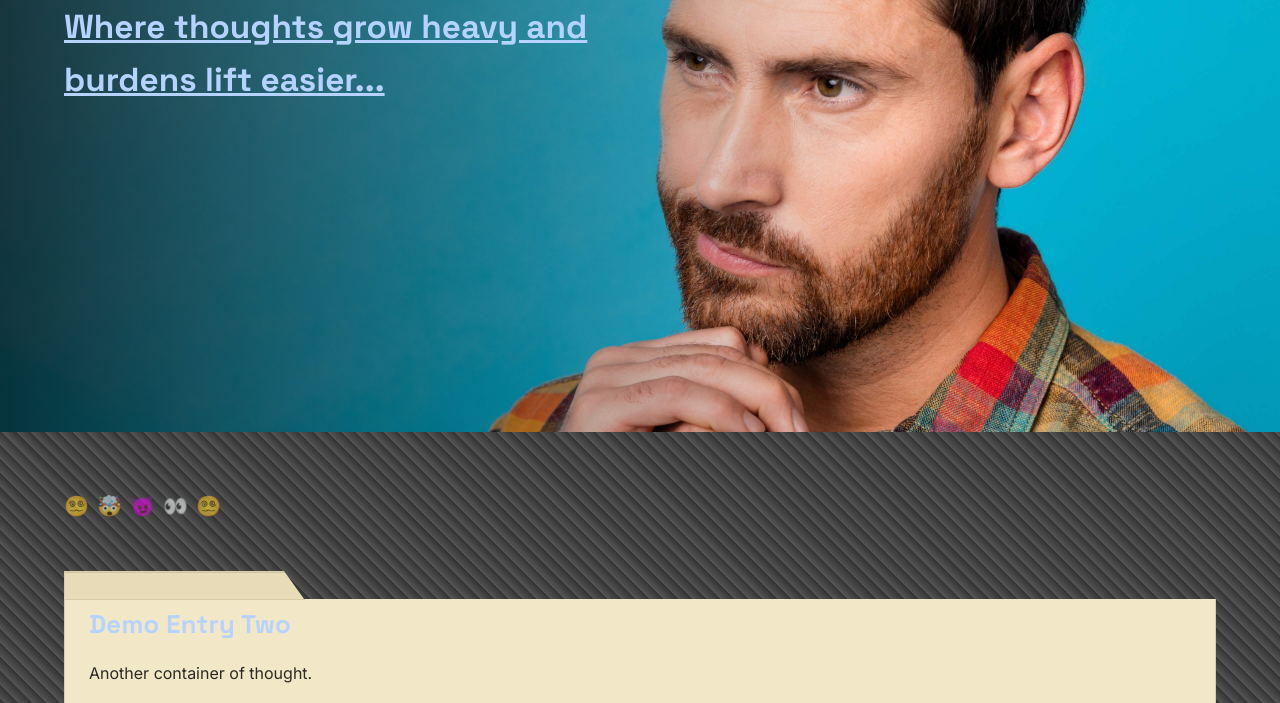
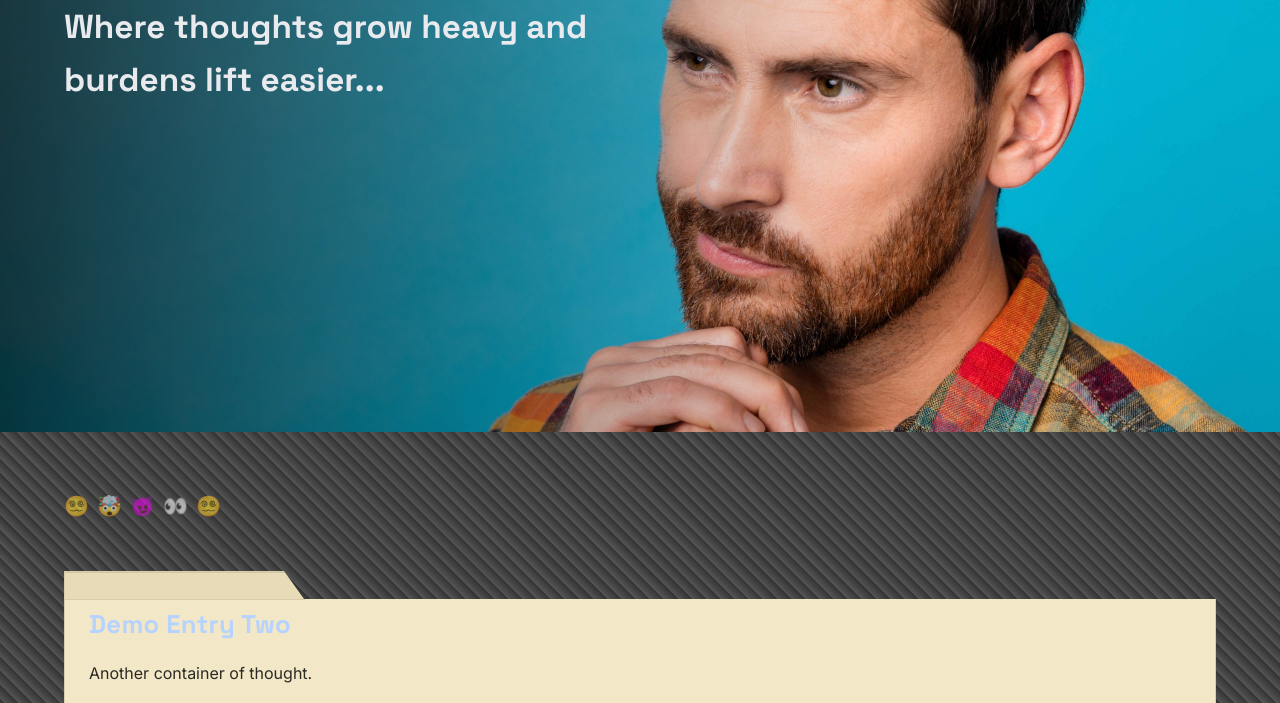
Before and after one commit to shadow-signal/shadow-signal.github.io, a Jekyll site: the page built from index.html, in a window 1280 px wide. Shown: the top 703 px of the page. Built offline with Jekyll 4.4.1, drawn with Linux system fonts in a browser that asks for light colours; the list of posts is cut into pages by our own code; grey boxes are pictures that could not be loaded.

Commit message:
Update hero.html

```diff
--- a/_includes/hero.html
+++ b/_includes/hero.html
@@ -1,4 +1,3 @@
-<a href="{{ '/' | relative_url }}" class="hero-link">
   <section class="hero">
   <div class="hero-slides" data-flash-interval="3" data-interval="5000">
     <img src="{{ site.baseurl }}/assets/images/hero-01.jpg" alt="" class="hero-slide is-active" fetchpriority="high">
@@ -13,4 +12,3 @@
     <p class="tagline">Where thoughts grow heavy and burdens lift easier...</p>
   </div>
 </section>
-</a>
```
